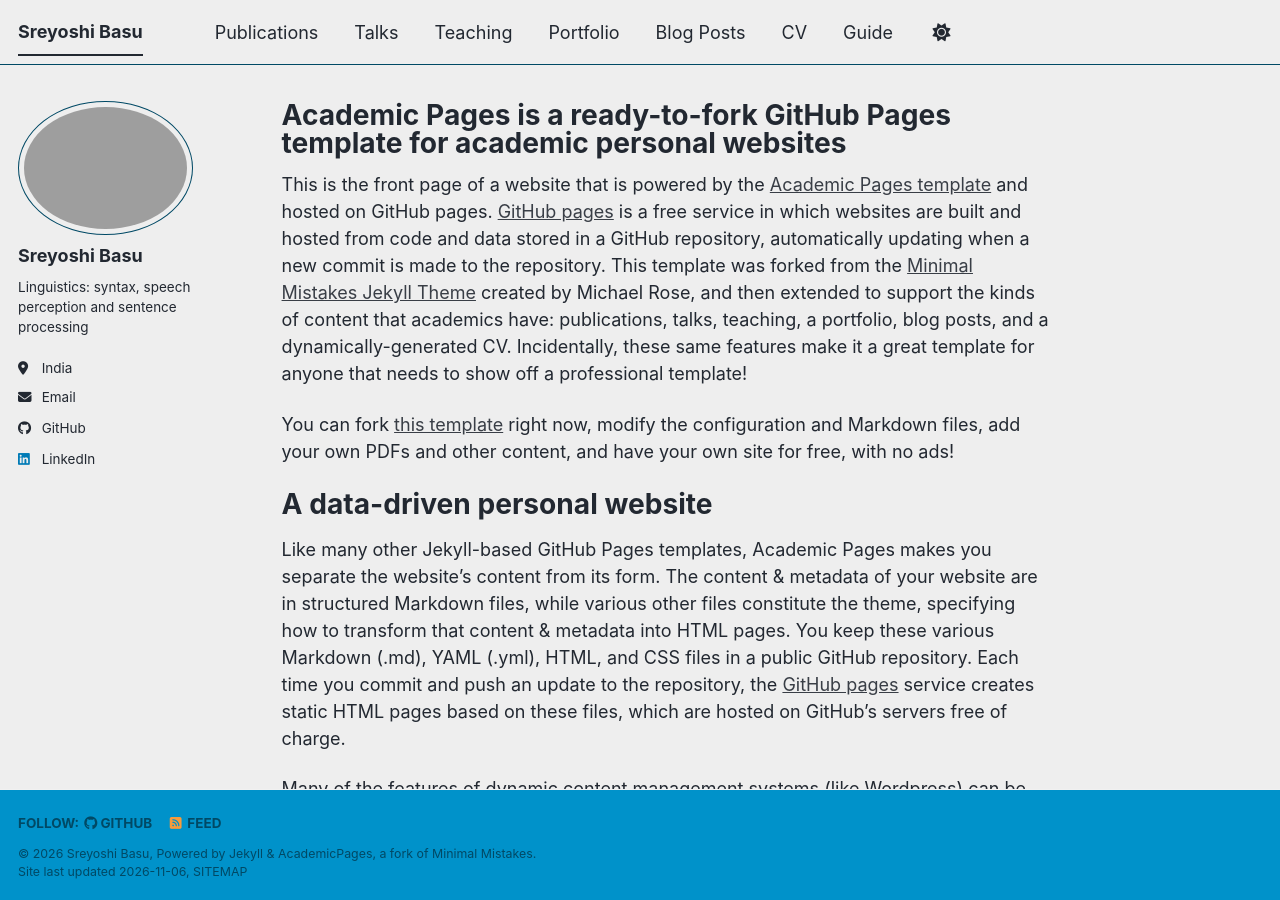
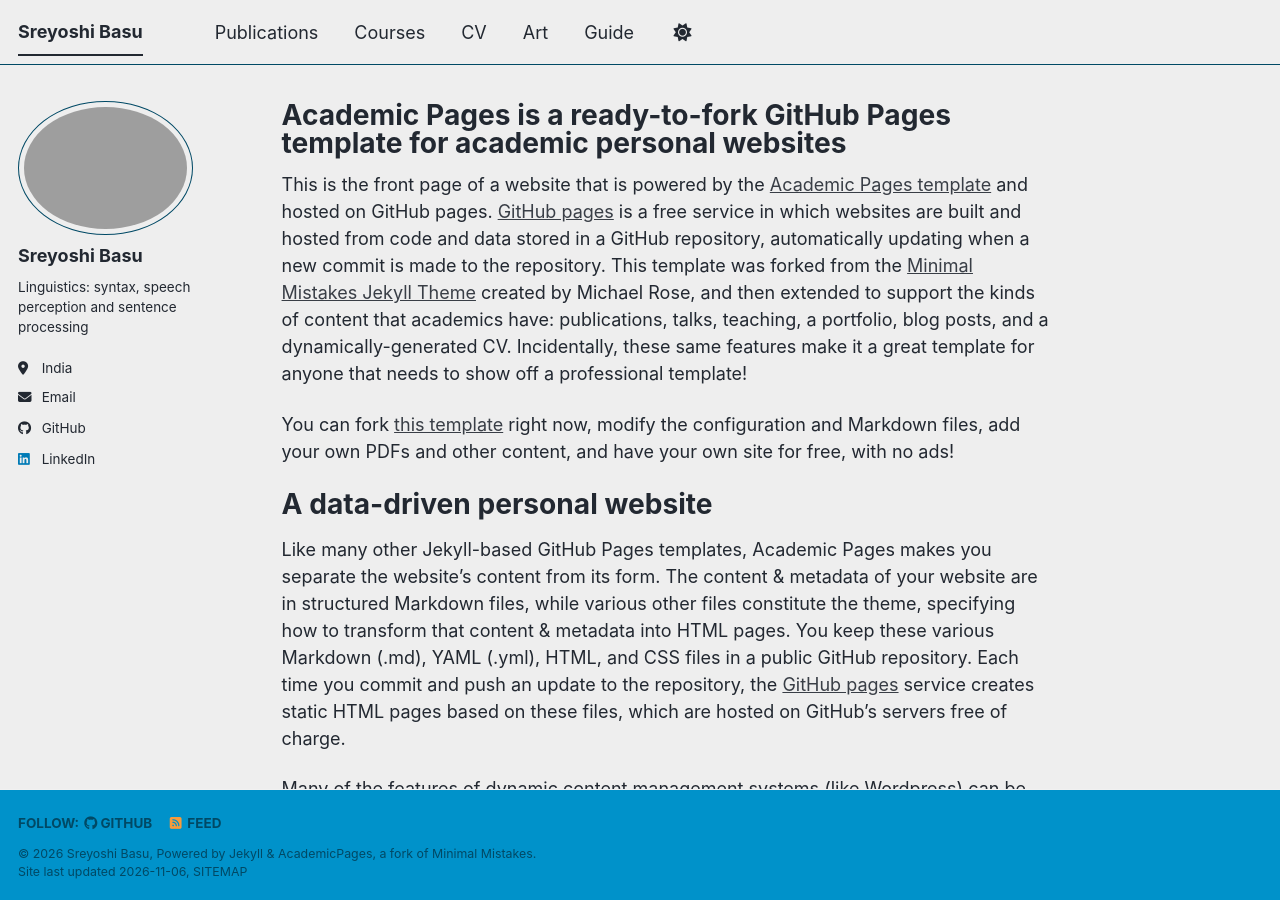
Before and after one commit to sreyoshi-basu/sreyoshi-basu.github.io, a Jekyll site: the page built from _pages/about.md, in a window 1280 px wide and 900 px high. Built offline with Jekyll 4.4.1, drawn with Linux system fonts in a browser that asks for light colours; a script bundle is joined from its source files by our own code; a style sheet for code colours, icons or effects is not loaded.

Commit message:
Update navigation.yml

```diff
--- a/_data/navigation.yml
+++ b/_data/navigation.yml
@@ -11,20 +11,14 @@ main:
   - title: "Publications"
     url: /publications/
 
-  - title: "Talks"
-    url: /talks/
-
-  - title: "Teaching"
-    url: /teaching/
-
-  - title: "Portfolio"
-    url: /portfolio/
-
-  - title: "Blog Posts"
-    url: /year-archive/
+  - title: "Courses"
+    url: /courses/
 
   - title: "CV"
     url: /cv/
 
+  - title: "Art"
+    url: /art/
+
   - title: "Guide"
     url: /markdown/
```
